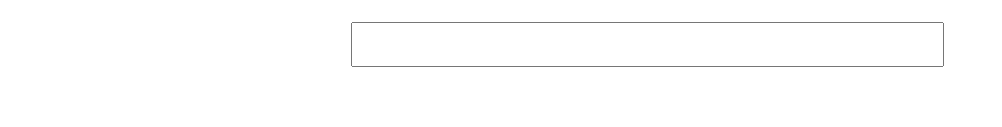
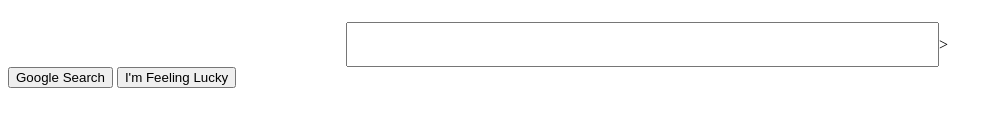
Before and after one commit to Ashelf/google-homepage, a plain HTML site: page index.html in a window 1280 px wide. Shown: the part 501-628 px from the top of the page, without its empty margins (0-1002 px from the left). Drawn offline with Linux system fonts and the light colour scheme.

Commit message:
index.html

```diff
--- a/index.html
+++ b/index.html
@@ -13,12 +13,24 @@
 
   <div class="searchbar">
     <form>
-      <input type="text">
+      <input type="text" name="search" class="searchtext">>
     </form>
   </div>
+
+
+  <div class="buttons">
+    <button type="button" id="google-search">Google Search</button>
+    <button type="button" id="feeling-lucky">I'm Feeling Lucky</button>
+  </div>
+
+
+
+
 </body>
 
 
 
 
+
+
 </html>
```
